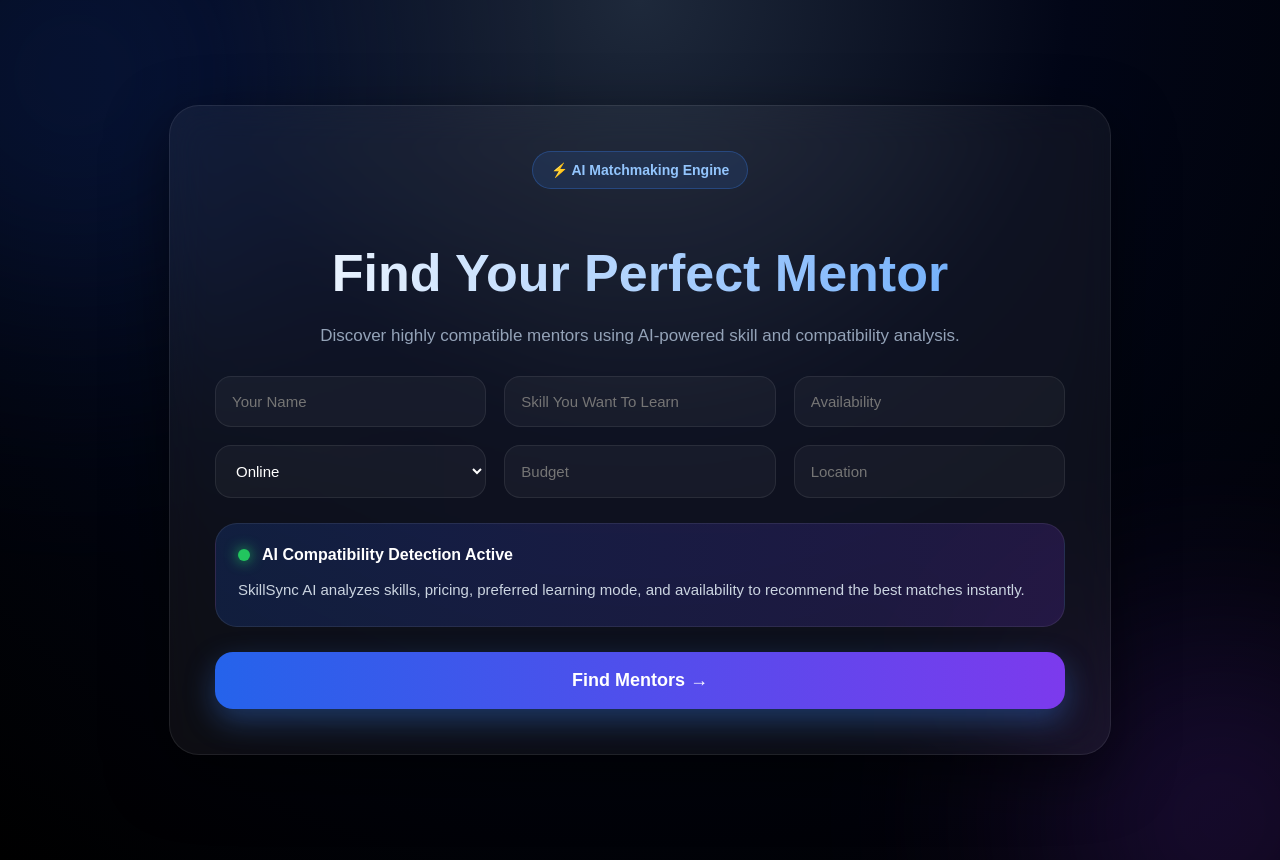
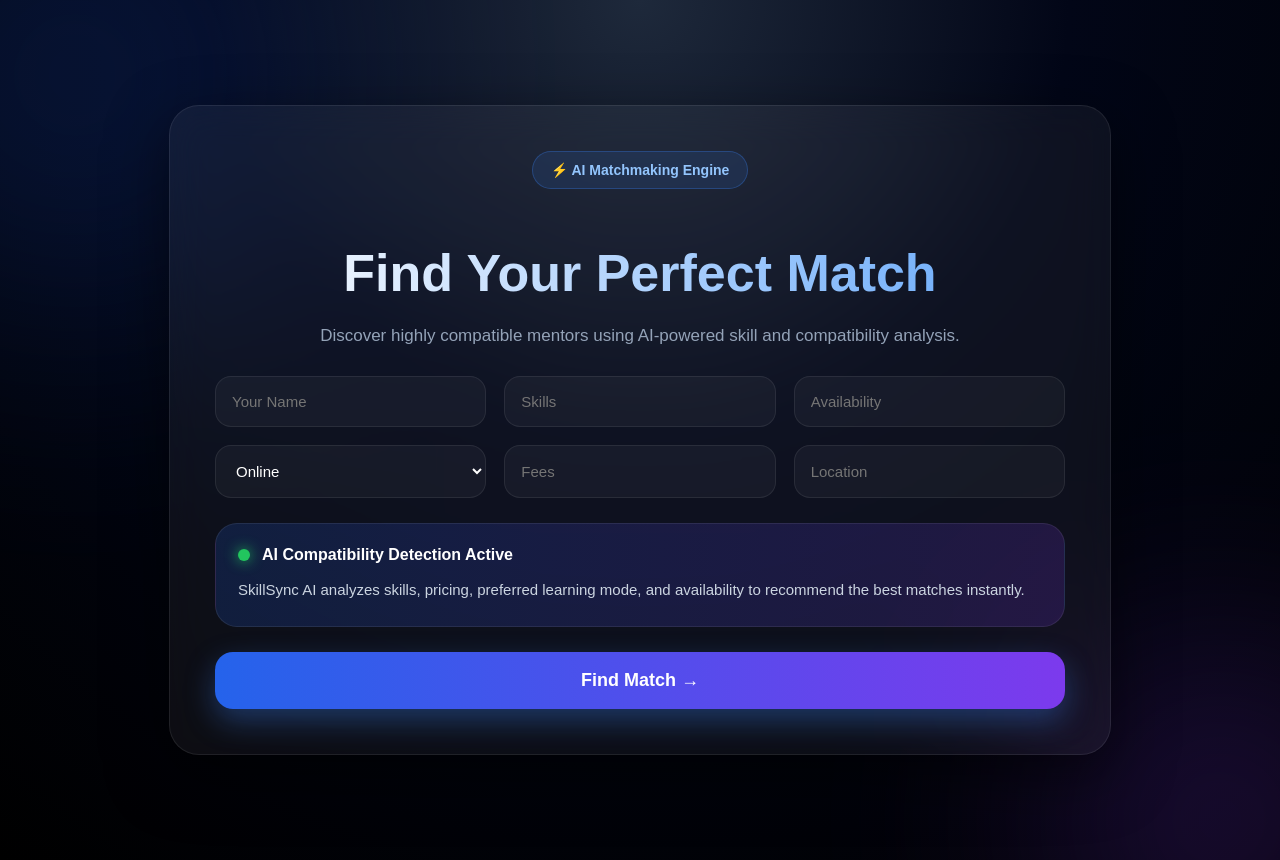
Before and after one commit to chigonglei/SkillSync-AI-Frontend, a React (Create React App) app: page /find in a window 1280 px wide. Built offline with nearby package versions, Linux system fonts and the light colour scheme.

Commit message:
final commit 1

```diff
--- a/src/pages/Find.js
+++ b/src/pages/Find.js
@@ -116,7 +116,7 @@ function FindMatch() {
 
               ? "Find Your Students"
 
-              : "Find Your Perfect Mentor"
+              : "Find Your Perfect Match"
             }
           </h1>
 
@@ -151,9 +151,9 @@ function FindMatch() {
             placeholder={
               userRole === "mentor"
 
-              ? "Skill You Teach"
+              ? "Skills"
 
-              : "Skill You Want To Learn"
+              : "Skills"
             }
             onChange={handleChange}
           />
@@ -193,9 +193,9 @@ function FindMatch() {
             placeholder={
               userRole === "mentor"
 
-              ? "Teaching Fee"
+              ? "Fees"
 
-              : "Budget"
+              : "Fees"
             }
             onChange={handleChange}
           />
@@ -238,9 +238,9 @@ function FindMatch() {
 
             : userRole === "mentor"
 
-            ? "Find Students →"
+            ? "Find Match →"
 
-            : "Find Mentors →"
+            : "Find Match →"
           }
 
         </button>
```
